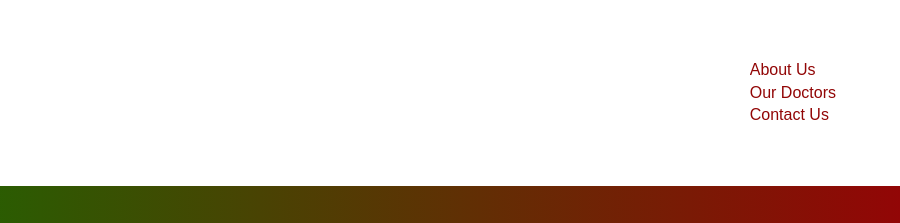
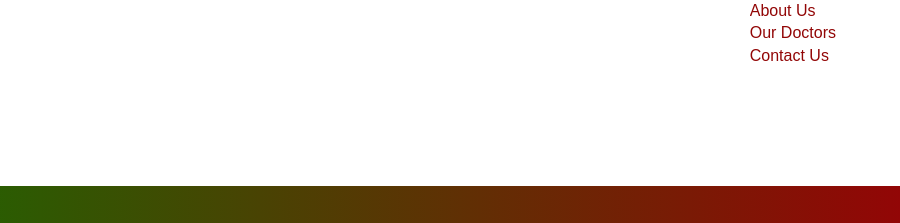
Before and after one commit to Demo17-png/nathanielhealthconsulting, a plain HTML site: page index.html in a window 1280 px wide. Shown: the top 223 px of the page, 380-1280 px from the left. Drawn offline with Linux system fonts and the light colour scheme.

Commit message:
Update styles.css
Edit

```diff
--- a/styles.css
+++ b/styles.css
@@ -8,7 +8,7 @@
     header {
     display: flex;
     justify-content: space-between;
-    align-items: center;
+    align-items: ;
     width: 95vw;
 }
 nav {
```
